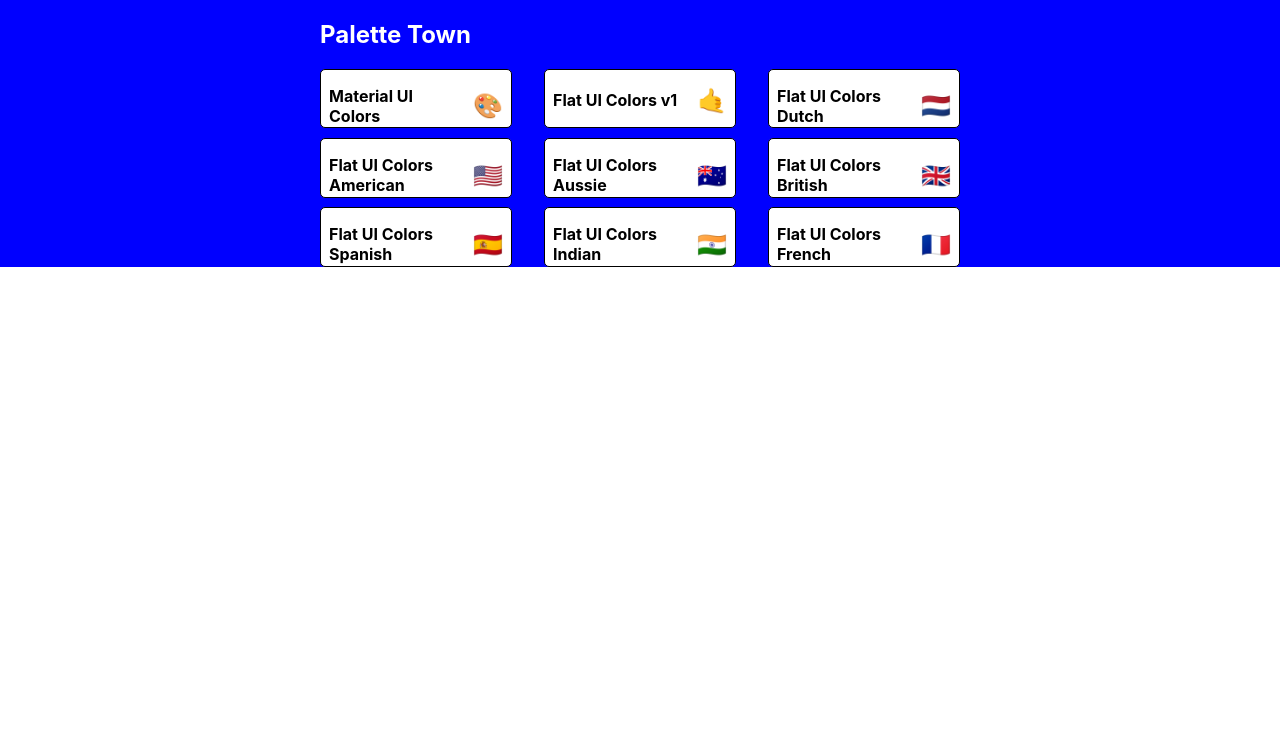
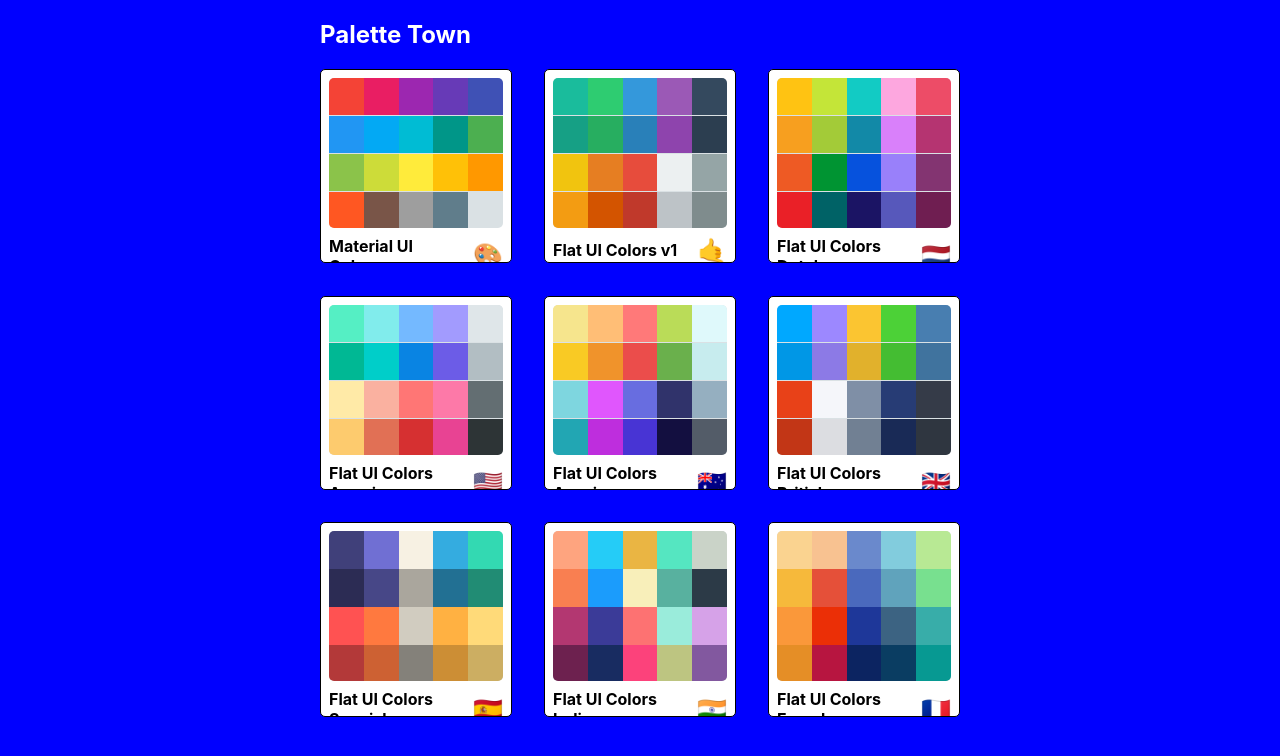
Before and after one commit to austinhdang/palette-town, a React (Create React App) app in the folder palette-town/: page / in a window 1280 px wide. Shown: the top 756 px of the page. Built offline with nearby package versions, Linux system fonts and the light colour scheme.

Commit message:
Style MiniPalette

```diff
--- a/palette-town/src/MiniPalette.js
+++ b/palette-town/src/MiniPalette.js
@@ -14,7 +14,11 @@ const styles = {
     },
   },
   colors: {
-    backgroundColor: 'grey',
+    backgroundColor: '#dae1e4',
+    height: '150px',
+    width: '100%',
+    borderRadius: '5px',
+    overflow: 'hidden',
   },
   title: {
     display: 'flex',
@@ -30,13 +34,28 @@ const styles = {
     marginLeft: '0.5rem',
     fontSize: '1.5rem',
   },
+  miniColor: {
+    height: '25%',
+    width: '20%',
+    display: 'inline-block',
+    margin: '0 auto -3.5px',
+    position: 'relative',
+  },
 };
 
 function MiniPalette(props) {
-  const { classes, paletteName, emoji } = props;
+  const { classes, paletteName, emoji, colors } = props;
+  const miniColorBoxes = colors.map((color) => (
+    <div
+      className={classes.miniColor}
+      style={{ backgroundColor: color.color }}
+      key={color.name}
+    />
+  ));
+
   return (
     <div className={classes.root}>
-      <div className={classes.colors} />
+      <div className={classes.colors}>{miniColorBoxes}</div>
       <h5 className={classes.title}>
         {paletteName} <span className={classes.emoji}>{emoji}</span>
       </h5>
--- a/palette-town/src/PaletteList.js
+++ b/palette-town/src/PaletteList.js
@@ -6,7 +6,7 @@ import MiniPalette from './MiniPalette';
 const styles = {
   root: {
     backgroundColor: 'blue',
-    height: '100%',
+    height: '100vh',
     display: 'flex',
     alignItems: 'flex-start',
     justifyContent: 'center',
```
